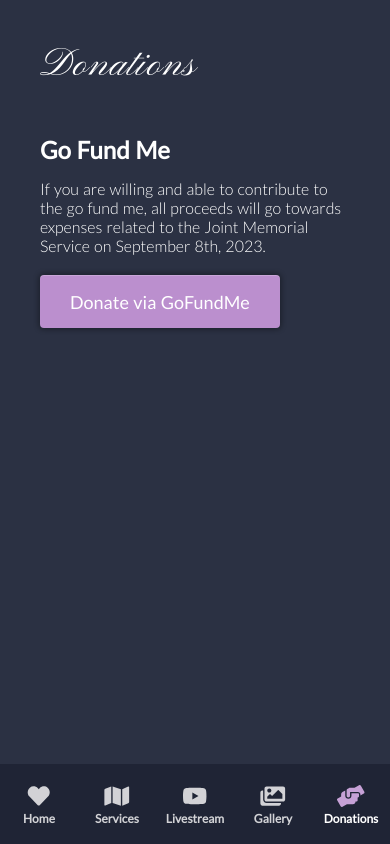
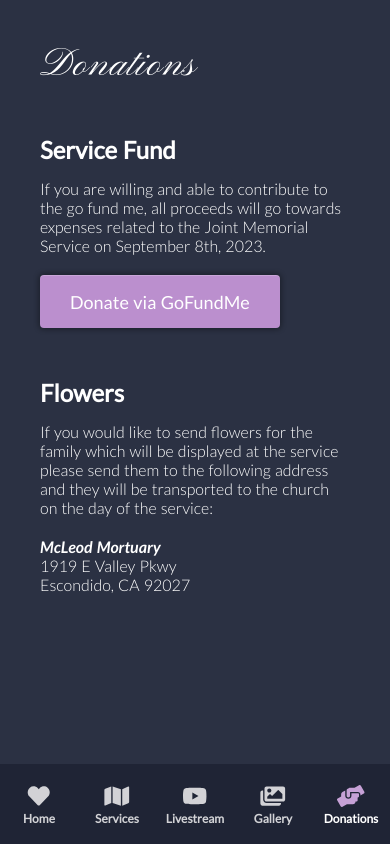
Before and after one commit to reshun/mary-and-wayne, a Nuxt app: page /donations in a window 390 px wide. Built offline with nearby package versions, Linux system fonts and the light colour scheme.

Commit message:
Udpated fixed mobile link to services

```diff
--- a/layouts/default.vue
+++ b/layouts/default.vue
@@ -97,6 +97,12 @@
     min-height: auto;
     height: 100%!important;
     padding-bottom: 90px!important;
+  }
+  a {
+    color: #A569BD;
+    &:visited {
+      color: #ffffff;
+    }
   }
   &.links {
     background-image: url('~assets/corner.svg');
--- a/pages/donations.vue
+++ b/pages/donations.vue
@@ -6,10 +6,22 @@
     <div class="section details">
       <!-- CONTENT START -->
       <h1 class="title">Donations</h1>
-      <h2>Go Fund Me</h2>
-      <p>If you are willing and able to contribute to the go fund me, all proceeds will go towards expenses related to the Joint Memorial Service on September 8th, 2023.
+      <h2>Service Fund</h2>
+      <p>If you are willing and able to contribute to the go fund me, all proceeds will go towards expenses related to the
+        Joint Memorial Service on September 8th, 2023.
       </p>
-      <a class="button" target="_blank" rel=”noopener” href="https://www.gofundme.com/f/mary-and-wayne">Donate via GoFundMe</a>
+      <a class="button" target="_blank" rel=”noopener” href="https://www.gofundme.com/f/mary-and-wayne">Donate via
+        GoFundMe</a>
+
+      <h2>Flowers</h2>
+      <p>If you would like to send flowers for the family which will be displayed at the service please send them to the
+        following address and they will be transported to the church on the day of the service:
+      </p>
+      <p class="address">
+        <em>McLeod Mortuary</em><br />
+        1919 E Valley Pkwy<br />
+        Escondido, CA 92027
+      </p>
       <!-- CONTENT END -->
     </div>
   </div>
@@ -19,5 +31,4 @@
 export default {}
 </script>
 
-<style lang="scss">
-</style>
+<style lang="scss"></style>
--- a/pages/services.vue
+++ b/pages/services.vue
@@ -6,9 +6,14 @@
     <div class="section details">
       <!-- CONTENT START -->
       <h1 class="title">Services</h1>
-      <p>There will be a Viewing, Memorial Service and Reception for Mom and Dad on Friday, September 8th at Bethal Baptist Church for all
+      <p>There will be a Viewing, Memorial Service and Reception for Mom and Dad on Friday, September 8th at Bethal
+        Baptist Church for all
         who can attend. There will also be a Military Ceremony for Wayne on Monday, September 11th, 2023.</p>
-      <p><em class="hide">Friday - September 8th, 2023 @ 2pm</em> We hope to be able to livestream the services for those who who are not able to attend.</p>
+
+      <p>
+        If you would like to send flowers for the family, which will be displayed at the service please visit the
+        <NuxtLink to="/donations"><span class="link"></span>Donations</NuxtLink> page for details.
+      </p>
 
       <h2>Viewing of Mom and Dad</h2>
       <p class="highlight">Friday - Sept. 8th, 2023 @ 10am</p>
```
